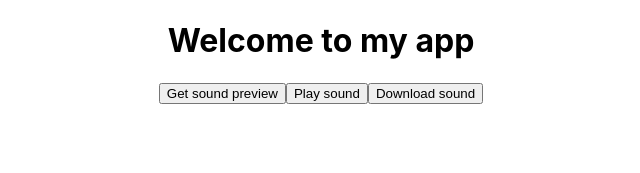
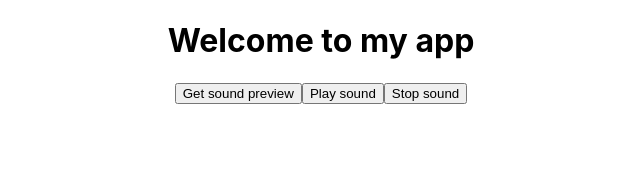
Before and after one commit to Mar-bh/Mini-Reto-2, a React (Create React App) app in the folder Back-end/client/: page / in a window 1280 px wide. Shown: the top 173 px of the page, without its empty margins (319-959 px from the left). Built offline with nearby package versions, Linux system fonts and the light colour scheme.

Commit message:
test loop sound

```diff
--- a/Back-end/client/src/Components/Sounds.js
+++ b/Back-end/client/src/Components/Sounds.js
@@ -4,6 +4,7 @@ import React, { useState } from "react";
 function Sounds() {
   const [previewUrl, setPreviewUrl] = useState("");
   const [downloadUrl, setDownloadUrl] = useState("");
+  const [audio, setAudio] = useState(null); // Add state for the audio element
 
   const getSoundPreview = async () => {
     const soundId = "1234"; // Replace with the ID of the sound you want to get the preview for
@@ -17,29 +18,33 @@ function Sounds() {
     console.log(data);
     const previewUrl = data.previews["preview-hq-mp3"];
     const downloadUrl = data.download;
+    console.log(downloadUrl);
     setPreviewUrl(previewUrl);
     setDownloadUrl(downloadUrl);
   };
 
   const playSound = () => {
     console.log(previewUrl);
-    const audio = new Audio(previewUrl);
-    console.log(audio);
-    audio.play();
+    const newAudio = new Audio(previewUrl);
+    newAudio.loop = true;
+    console.log(newAudio);
+    setAudio(newAudio); // Save the audio element to state
+    newAudio.play();
   };
 
-    const download = () => {
-    console.log(downloadUrl);
-    const audio = new Audio(downloadUrl);
-    console.log(audio);
-    audio.play();
-    };
+  const stopSound = () => {
+    if (audio) {
+      audio.pause(); // Pause the audio
+      audio.currentTime = 0; // Reset the playback position to the beginning
+      setAudio(null); // Remove the audio element from state
+    }
+  };
 
   return (
     <div>
     <button onClick={getSoundPreview}>Get sound preview</button>
     <button onClick={playSound}>Play sound</button>
-    <button onClick={download}>Download sound</button>
+    <button onClick={stopSound}>Stop sound</button>
   </div>
   );
 }
```
